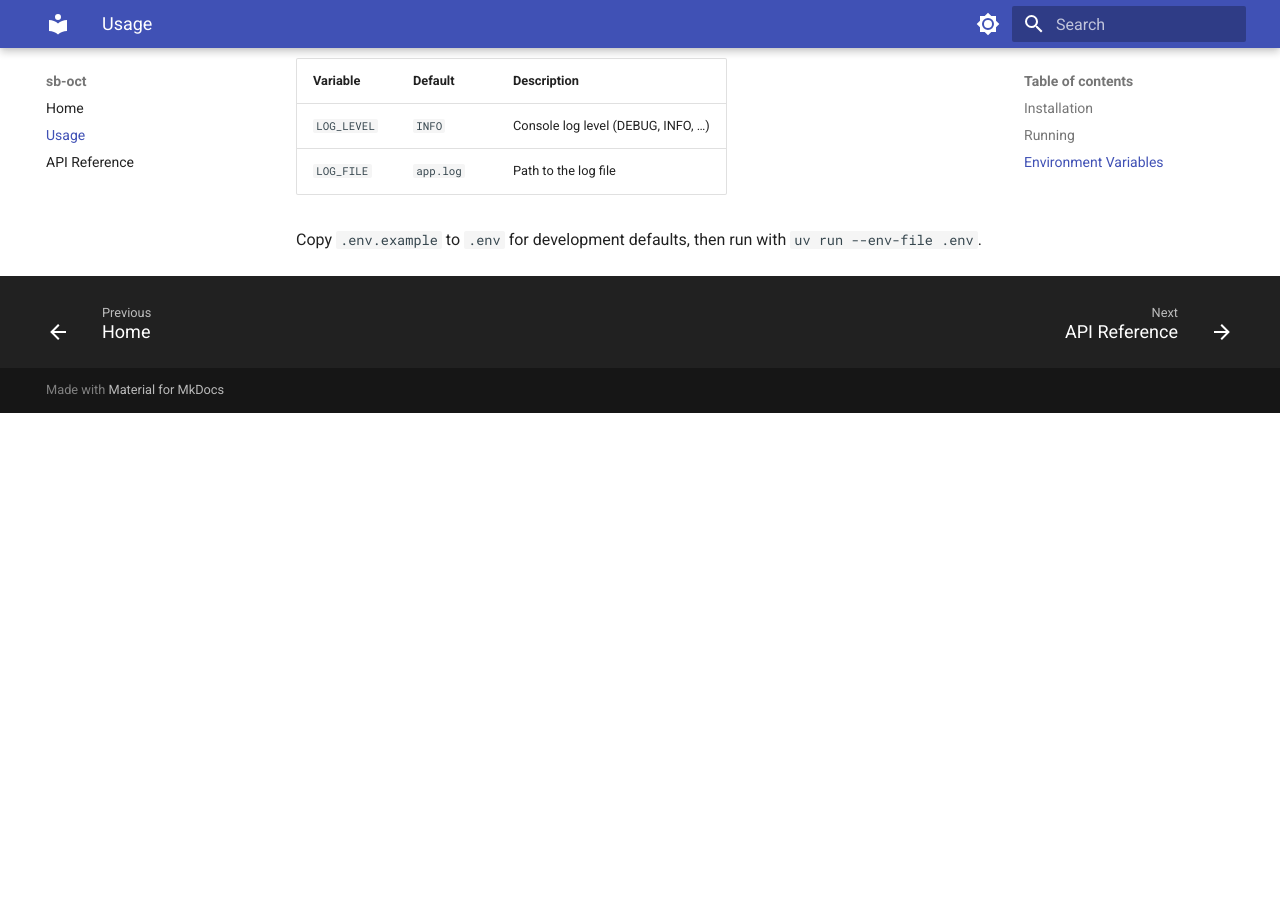
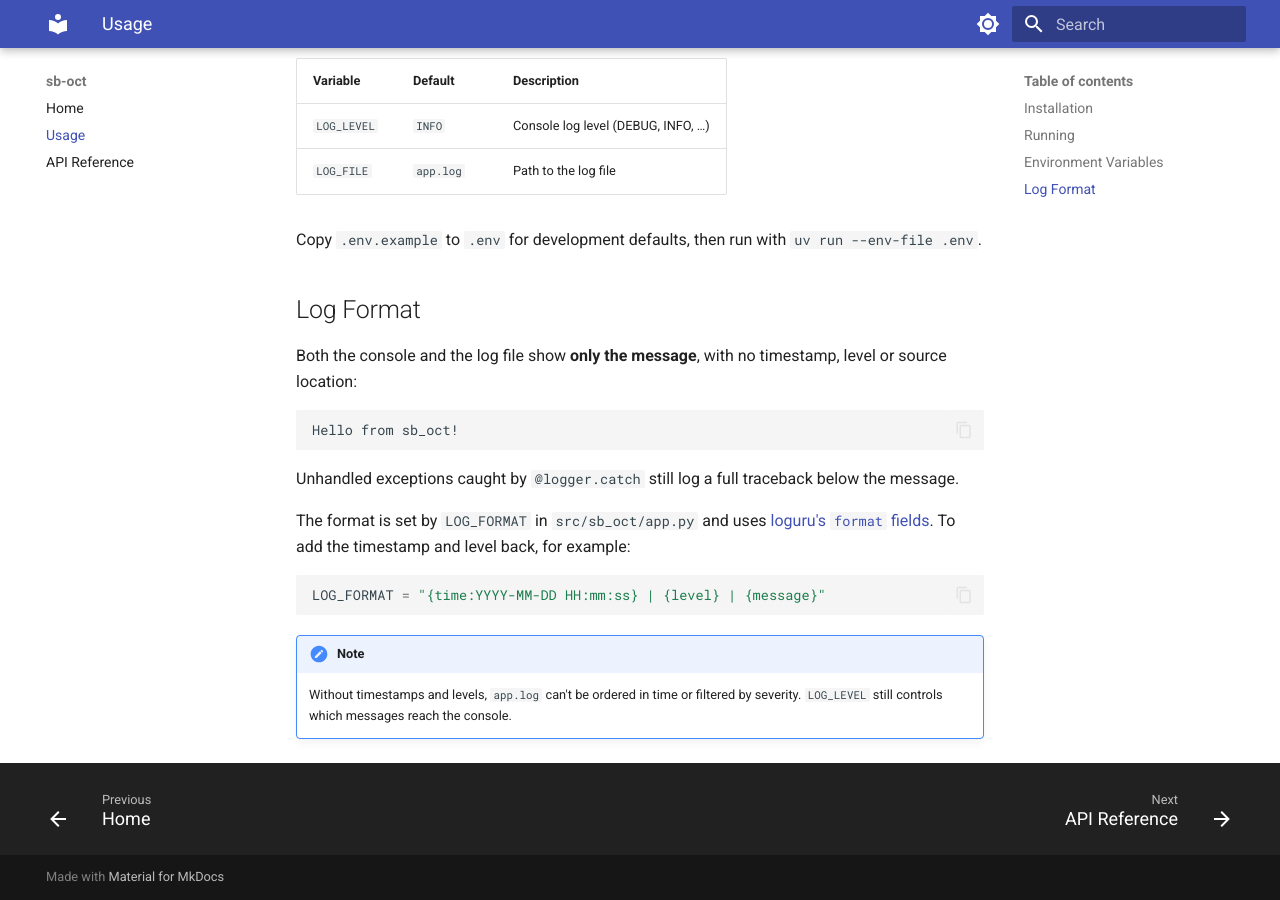
Before and after one commit to ksriramanarasimhan/sb-oct, an MkDocs documentation site: the page built from docs/usage.md, in a window 1280 px wide and 900 px high, scrolled down 635 px. Built offline with MkDocs 1.6.1 and Material for MkDocs 9.7.7, drawn with Linux system fonts in a browser that asks for light colours; before the commit the page ends 1048 px from its top, so only the background shows below that.

Commit message:
Log message only on console and file handlers
Pass format=LOG_FORMAT ("{message}") to both loguru handlers. Tests
cover exact console output, exact log file content, and that caught
exceptions still log a traceback. Document the format in README.md and
docs/usage.md.

Refs #1

Co-Authored-By: Claude Opus 5.5 <noreply@anthropic.com>

````diff
--- a/docs/usage.md
+++ b/docs/usage.md
@@ -31,3 +31,22 @@ uv run python -m sb_oct
 | `LOG_FILE`  | `app.log`  | Path to the log file                 |
 
 Copy `.env.example` to `.env` for development defaults, then run with `uv run --env-file .env`.
+
+## Log Format
+
+Both the console and the log file show **only the message**, with no timestamp, level or source location:
+
+```text
+Hello from sb_oct!
+```
+
+Unhandled exceptions caught by `@logger.catch` still log a full traceback below the message.
+
+The format is set by `LOG_FORMAT` in `src/sb_oct/app.py` and uses [loguru's `format` fields](https://loguru.readthedocs.io/en/stable/api/logger.html). To add the timestamp and level back, for example:
+
+```python
+LOG_FORMAT = "{time:YYYY-MM-DD HH:mm:ss} | {level} | {message}"
+```
+
+!!! note
+    Without timestamps and levels, `app.log` can't be ordered in time or filtered by severity. `LOG_LEVEL` still controls which messages reach the console.
````
Also changed, not shown: README.md (+10 -0 lines), 2 other files.
